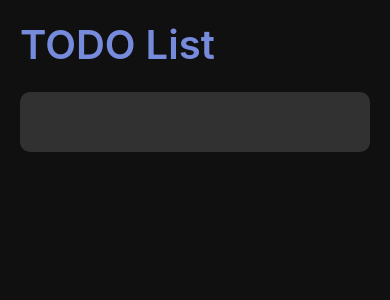
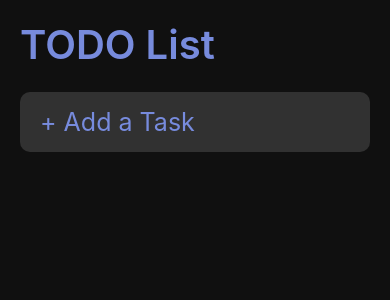
Before and after one commit to devTaemin/react-native-todo-app, a React Native app: screen / in a window 390 px wide. Shown: the top 300 px of the page. Built offline with nearby package versions, Linux system fonts and the light colour scheme.

Commit message:
Updated input component using props and attrs

```diff
--- a/src/App.js
+++ b/src/App.js
@@ -28,7 +28,7 @@ export default function App() {
                     backgroundColor={theme.background}
                 />
                 <Title>TODO List</Title>
-                <Input />
+                <Input placeholder="+ Add a Task" />
             </Container>
         </ThemeProvider>
     );
--- a/src/components/Input.js
+++ b/src/components/Input.js
@@ -2,7 +2,9 @@ import React from 'react';
 import { useWindowDimensions } from 'react-native';
 import styled from 'styled-components/native';
 
-const StyledInput = styled.TextInput`
+const StyledInput = styled.TextInput.attrs(({ theme }) => ({
+    placeholderTextColor: theme.main,
+}))`
     width: ${({ width }) => width - 40 }px;
     height: 60px;
     margin: 3px 0;
@@ -13,9 +15,17 @@ const StyledInput = styled.TextInput`
     color: ${({ theme }) => theme.text };
 `;
 
-const Input = () => {
+const Input = ({ placeholder }) => {
     const width = useWindowDimensions().width;
-    return <StyledInput width={width} />;
+    return (
+    <StyledInput
+    width={width}
+    placeholder={placeholder}
+    maxLength={50}
+    autoCapitalize="none"
+    autoCorrect={false}
+    returnKeyType="done"
+    />);
 }
 
 export default Input;
```
